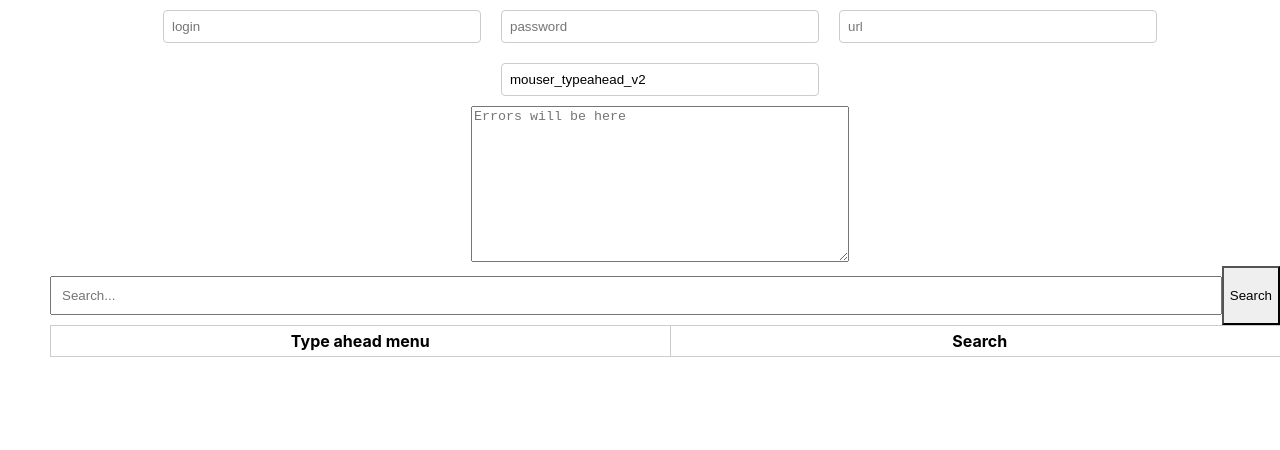
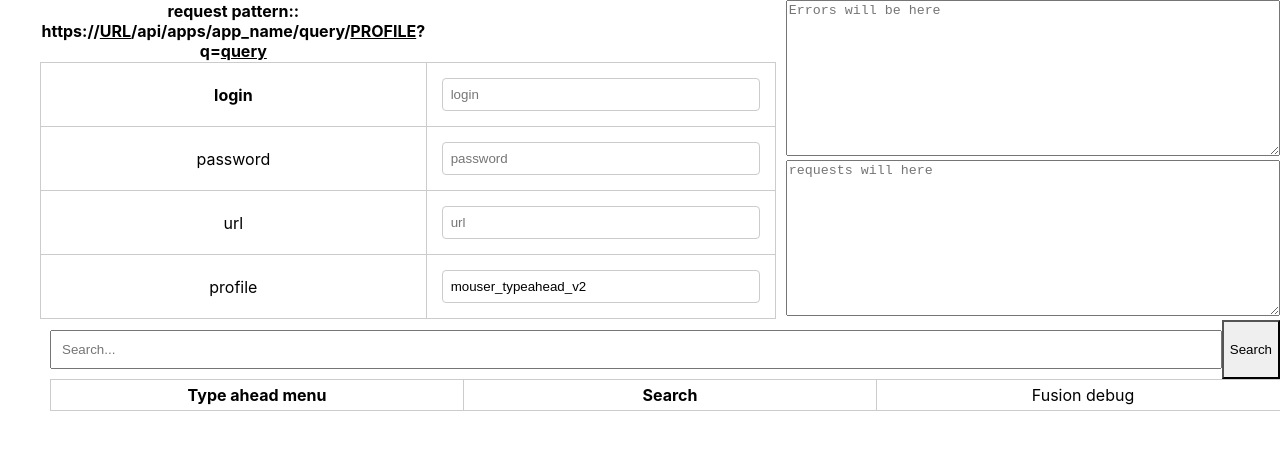
Before and after one commit to McCarll/search-web.github.io, a React (Create React App) app: page / in a window 1280 px wide. Shown: the top 450 px of the page. Built offline with nearby package versions, Linux system fonts and the light colour scheme.

Commit message:
redesign, added debug

```diff
--- a/src/SearchBar.css
+++ b/src/SearchBar.css
@@ -9,8 +9,9 @@ div {
     margin-left: 10px;
 }
 .response-textarea {
-    width: 30%;
-    height: 15%;
+    width: 100%;
+    /*height: 15%;*/
+    box-sizing: border-box;
 }
 .search-bar {
     flex-grow: 1;
@@ -188,3 +189,29 @@ li {
     text-align: center; /* Optional: for center alignment */
     font-size: 12px; /* Adjust as needed */
 }
+.auth-table {
+    width: 30%;
+    position: relative; /* Adjust based on your layout needs */
+    top: 0;
+    left: 0;
+    z-index: 1000;
+}
+
+/* Setting column widths */
+.auth-table th, .auth-table td {
+    /* Example: setting the first column to be 200px wide */
+    width: 200px;
+}
+/*.auth-table td:nth-child(0), .auth-table td:nth-child(0) {*/
+/*    width: 10px; !* Width of the first column *!*/
+/*}*/
+.auth-table td:nth-child(0){
+    width: 10px;
+}
+.top_div {
+    display: flex;
+    align-items: flex-start; /* Aligns items at the top */
+}
+.error-response-div {
+    margin-left: 20px;
+}
--- a/src/SearchBar.js
+++ b/src/SearchBar.js
@@ -4,13 +4,12 @@ import {useCallback, useContext, useEffect, useRef, useState} from "react";
 import JsonView from 'react18-json-view';
 import 'react18-json-view/src/style.css';
 import './TreeView.css';
-import { ForceGraph2D } from 'react-force-graph';
+import {ForceGraph2D} from 'react-force-graph';
 // import 'bootstrap/dist/css/bootstrap.min.css';
 import {AuthContext} from "./AuthProvider";
 import Tree from "react-d3-tree"; // Default styles, dark mode available with 'dark.css'
 
 // import { AuthContext } from './AuthProvider';
-
 
 
 const SearchBar = () => {
@@ -35,6 +34,8 @@ const SearchBar = () => {
     const [password, setPassword] = useState(localStorage.getItem('password') || '');
     const [url, setUrl] = useState(localStorage.getItem('url') || '');
     const [pipeline, setPipeline] = useState(localStorage.getItem('pipeline') || 'mouser_typeahead_v2');
+    const [requestQuery, setRequestQuery] = useState('');
+    // const [solr_query_typeahead, setSolr_query_typeahead] = useState('');
 
     useEffect(() => {
         setLogin(localStorage.getItem('login') || '');
@@ -54,7 +55,7 @@ const SearchBar = () => {
     const debouncedTypeaheadSearch = useCallback(
         debounce(async (query) => {
             if (query.length > 2) { // Only search if the user has typed more than 2 characters
-                await fetchTypeAheadRequest(setDropdownData, setResponseText, entryCount, setEntryCount, query, setTitle);
+                await fetchTypeAheadRequest(setDropdownData, setResponseText, entryCount, setEntryCount, query, setTitle, setRequestQuery);
             }
         }, 300),
         [] // Dependency array, empty means the debounce function won't change
@@ -62,7 +63,7 @@ const SearchBar = () => {
     const debouncedSearch = useCallback(
         debounce(async (query) => {
             if (query.searchQuery.length > 2) { // Only search if the user has typed more than 2 characters
-                await fetchSearchRequest(query.searchQuery, setSearchResults, entryCount, setEntryCount, setTime, setResponseText, time);
+                await fetchSearchRequest(query.searchQuery, setSearchResults, entryCount, setEntryCount, setTime, setResponseText, time, setRequestQuery);
             }
         }, 300),
         [] // Dependency array, empty means the debounce function won't change
@@ -81,7 +82,17 @@ const SearchBar = () => {
 
     return (
         <div>
-            <div>
+            <div className="top_div">
+
+
+                <table className="auth-table">
+                    <tbody>
+                    <th>request pattern:: https://<u>URL</u>/api/apps/app_name/query/<u>PROFILE</u>?q=<u>query</u></th>
+                    <tr>
+                        <td>
+                            <b>login</b>
+                        </td>
+                        <td>
                             <input
                                 className="auth-input"
                                 type="text"
@@ -89,6 +100,11 @@ const SearchBar = () => {
                                 onChange={(e) => setLogin(e.target.value)}
                                 placeholder="login"
                             />
+                        </td>
+                    </tr>
+                    <tr>
+                        <td>password</td>
+                        <td>
                             <input
                                 className="auth-input"
                                 type="password"
@@ -96,6 +112,11 @@ const SearchBar = () => {
                                 onChange={(e) => setPassword(e.target.value)}
                                 placeholder="password"
                             />
+                        </td>
+                    </tr>
+                    <tr>
+                        <td>url</td>
+                        <td>
                             <input
                                 className="auth-input"
                                 type="text"
@@ -103,15 +124,31 @@ const SearchBar = () => {
                                 onChange={(e) => setUrl(e.target.value)}
                                 placeholder="url"
                             />
+                        </td>
+                    </tr>
+                    <tr>
+                        <td>profile</td>
+                        <td>
                             <input
+                                title={"Profile name"}
                                 className="auth-input"
                                 type="text"
                                 value={pipeline}
                                 onChange={(e) => setPipeline(e.target.value)}
                                 placeholder="pipeline"
                             />
-            </div>
-            <div class="container">
+                        </td>
+
+                    </tr>
+
+                    </tbody>
+                </table>
+
+
+                <table>
+                    <tbody>
+                    <tr>
+                        <div className="error_response_div">
                         <textarea
                             className="response-textarea"
                             value={responseText}
@@ -119,7 +156,22 @@ const SearchBar = () => {
                             rows={10}
                             readOnly
                         />
+                        </div>
+                    </tr>
+                    <div>
+                        <textarea
+                            className="response-textarea"
+                            value={requestQuery}
+                            placeholder="requests will here"
+                            rows={10}
+                            readOnly
 
+                        />
+                    </div>
+                    </tbody>
+                </table>
+            </div>
+            <div class="container">
                 <div className="search-container">
                     <input
                         className="search-bar"
@@ -152,7 +204,7 @@ const SearchBar = () => {
                                                                 setSelectedItemName(doc.display_name);
                                                                 setIsPopupOpen(true);
                                                             }}>{doc.display_name}</td>
-                                                            <td>{doc.score}</td>
+                                                            <td width={150}>{doc.score}</td>
                                                         </tr>
                                                     ))}
                                                     </tbody>
@@ -203,6 +255,7 @@ const SearchBar = () => {
                                         </table>
                                     </>
                                 )}
+
                                 <SearchPopup
                                     isSearchPopupOpen={isSearchPopupOpen}
                                     onClose={() => setIsSearchPopupOpen(false)}
@@ -215,6 +268,15 @@ const SearchBar = () => {
                                     recsRequest={recsRequest}
                                 />
                             </td>
+                            <td>Fusion debug
+                                {dropdownData && (
+
+
+                                    <JsonView src={dropdownData.responseHeader.params} collapsed={true}
+                                              className="custom-json-view"/>
+
+                                )}
+                            </td>
                         </tr>
                         </tbody>
                     </table>
@@ -223,7 +285,8 @@ const SearchBar = () => {
             </div>
 
         </div>
-    );
+    )
+        ;
 };
 const RecsRequest = ({isRecsPopupOpen, onClose, recsRequest}) => {
     if (!isRecsPopupOpen) return null;
@@ -262,7 +325,7 @@ const SearchPopup = ({isSearchPopupOpen, onClose, selectedItemInfo, selectedItem
     );
 }
 
-function wrap( line ) {
+function wrap(line) {
     const MAX_CHARS_PER_LINE = 30;
     let lines = [];
     let currentLine = '';
@@ -282,7 +345,8 @@ function wrap( line ) {
     }
     return lines;
 }
-const Popup = ({ isOpen, onClose, selectedItemDebugInfo, selectedItemName }) => {
+
+const Popup = ({isOpen, onClose, selectedItemDebugInfo, selectedItemName}) => {
     const [treeData, setTreeData] = useState([]);
 
     useEffect(() => {
@@ -290,13 +354,12 @@ const Popup = ({ isOpen, onClose, selectedItemDebugInfo, selectedItemName }) =>
             console.log("Processing data:", data);
             if (!data) return null; // Check if data is undefined or null
             const lines = wrap(data?.description?.toString() || '');
-            const attributes = {
-            };
-            if (Array.isArray(lines)){
+            const attributes = {};
+            if (Array.isArray(lines)) {
                 lines.forEach((line, index) => {
                     attributes[`${index + 1}`] = line;
                 });
-            }else {
+            } else {
                 attributes['0'] = lines;
             }
             return {
@@ -319,7 +382,7 @@ const Popup = ({ isOpen, onClose, selectedItemDebugInfo, selectedItemName }) =>
                     <span className="popup-title">Debug Info</span>
                     <button className="popup-close-btn" onClick={onClose}>X</button>
                 </div>
-                <div className="popup-content" >
+                <div className="popup-content">
                     {treeData.length > 0 && (
                         <Tree
                             data={treeData}
@@ -328,8 +391,8 @@ const Popup = ({ isOpen, onClose, selectedItemDebugInfo, selectedItemName }) =>
                             collapsible={true}
                             zoomable={true}
                             pathFunc="step"
-                            nodeSize={{ x: 100, y: 100 }} // Adjust the x and y values as needed
-                            separation={{ siblings: 5, nonSiblings: 3 }} // Adjust the separation between nodes
+                            nodeSize={{x: 100, y: 100}} // Adjust the x and y values as needed
+                            separation={{siblings: 5, nonSiblings: 3}} // Adjust the separation between nodes
                             depthFactor={200}
                         />
                     )}
@@ -338,10 +401,12 @@ const Popup = ({ isOpen, onClose, selectedItemDebugInfo, selectedItemName }) =>
         </div>
     );
 };
+
 function getRandomNumber() {
     return Math.floor(Math.random() * 1_000_000_000) + 1;
 }
-async function fetchTypeAheadRequest(setDropdownData, setResponseText, entryCount, setEntryCount, searchQuery, setTitle) {
+
+async function fetchTypeAheadRequest(setDropdownData, setResponseText, entryCount, setEntryCount, searchQuery, setTitle, setRequestQuery) {
 
     var login = localStorage.getItem('login') || '';
     var password = localStorage.getItem('password') || '';
@@ -349,7 +414,7 @@ async function fetchTypeAheadRequest(setDropdownData, setResponseText, entryCoun
     var pipeline = localStorage.getItem('pipeline') || '';
     const proxyUrl = 'https://corsproxy.io/?'; // Replace with your actual proxy URL
 
-    const targetUrl = `https://${url}/api/apps/mouser/query/${pipeline}?q=${searchQuery}&debug=results&debug.explain.structured=true&fl=*,score&t=${getRandomNumber()}`;
+    const targetUrl = `https://${url}/api/apps/mouser/query/${pipeline}?q=${searchQuery}&debug=results&debug.explain.structured=true&fl=*,score&nocache=${getRandomNumber()}`;
     const encodedCredentials = btoa(`${login}:${password}`);
     const currentTime = new Date();
     const startTime = Date.now(); // Start time in milliseconds
@@ -359,12 +424,14 @@ async function fetchTypeAheadRequest(setDropdownData, setResponseText, entryCoun
             cache: 'reload',
             headers: {
                 'Accept': '*/*',
-                'Pragma':'no-cache',
-                'Cache-Control':'max-age=0',
+                'Pragma': 'no-cache',
+                'Cache-Control': 'max-age=0',
                 'Authorization': `Basic ${encodedCredentials}`,
             }
         });
-        setEntryCount(entryCount+1);
+        // eslint-disable-next-line no-useless-concat
+        setRequestQuery(prev => "typeahead: " + targetUrl.replace(/&nocache=\d+$/, '') + " \n \n" + `${prev}`);
+        setEntryCount(entryCount + 1);
         if (!response.ok) {
             const errorText = await response.text(); // Get the response text even if the response is not ok
             setResponseText(prevText => `${prevText}${prevText ? '\n' : ''}${entryCount}::${currentTime} ::  Error: ${response.status} - ${errorText}`);
@@ -387,12 +454,12 @@ async function fetchTypeAheadRequest(setDropdownData, setResponseText, entryCoun
 }
 
 
-async function fetchSearchRequest(query, setSearchResults, entryCount, setEntryCount, setTime, setResponseText) {
+async function fetchSearchRequest(query, setSearchResults, entryCount, setEntryCount, setTime, setResponseText,time, setRequestQuery) {
     var login = localStorage.getItem('login') || '';
     var password = localStorage.getItem('password') || '';
     var url = localStorage.getItem('url') || '';
     const proxyUrl = 'https://corsproxy.io/?'; // Replace with your actual proxy URL
-    const targetUrl = `https://${url}/api/apps/mouser/query/mouser?q=${query}&debug=results&debug.explain.structured=true&fl=*,score&t=${getRandomNumber()}`;
+    const targetUrl = `https://${url}/api/apps/mouser/query/mouser?q=${query}&debug=results&debug.explain.structured=true&fl=*,score&nocache=${getRandomNumber()}`;
     const encodedCredentials = btoa(`${login}:${password}`);
     const currentTime = new Date();
     const startTime = Date.now(); // Start time in milliseconds
@@ -402,15 +469,18 @@ async function fetchSearchRequest(query, setSearchResults, entryCount, setEntryC
             cache: 'no-cache',
             headers: {
                 'Accept': 'text/html,application/xhtml+xml,application/xml;q=0.9,image/avif,image/webp,image/apng,*/*;q=0.8,application/signed-exchange;v=b3;q=0.7',
-                'Pragma':'no-cache',
-                'Cache-Control':'max-age=0',
+                'Pragma': 'no-cache',
+                'Cache-Control': 'max-age=0',
                 'Authorization': `Basic ${encodedCredentials}`,
                 'Content-type': '*/*',
             }
         });
-        if (entryCount > 1_000_000_000){
+        if (entryCount > 1_000_000_000) {
             await setEntryCount(0);
         }
+        // eslint-disable-next-line no-useless-concat
+        setRequestQuery(prev => "search: " + targetUrl.replace(/&nocache=\d+$/, '') + " \n \n" + `${prev}`);
+        // setRequestQuery(prev => "search: " + targetUrl.replace(/&nocache=\d+$/, '') + " \n" + `${prev}`);
         if (!response.ok) {
             const errorText = await response.text(); // Get the response text even if the response is not ok
             setResponseText(prevText => `${prevText}${prevText ? '\n' : ''}${entryCount}::${currentTime} ::  Error: ${response.status} - ${errorText}`);
```
Lines whose indentation alone changed are shown as unchanged.
